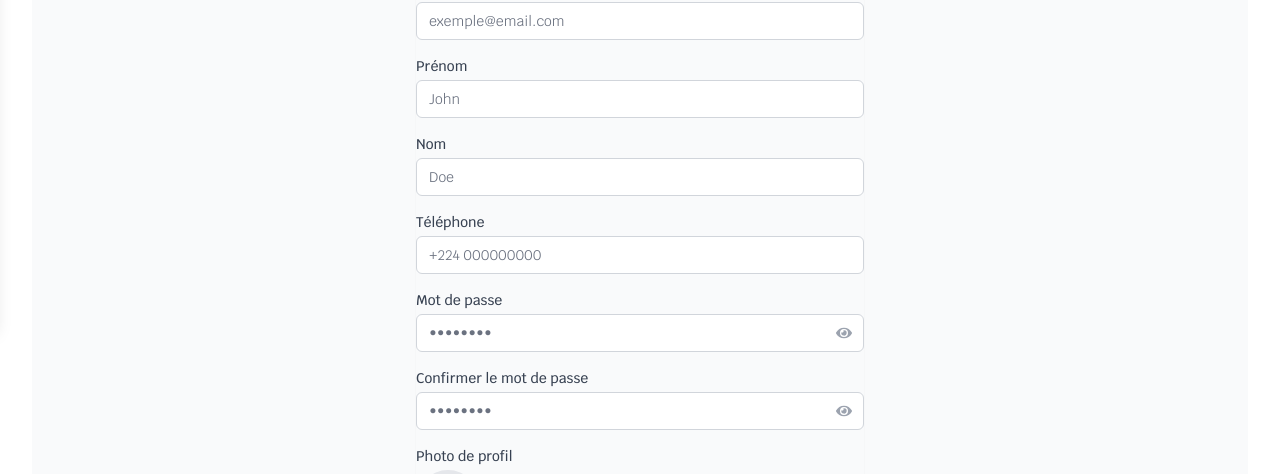
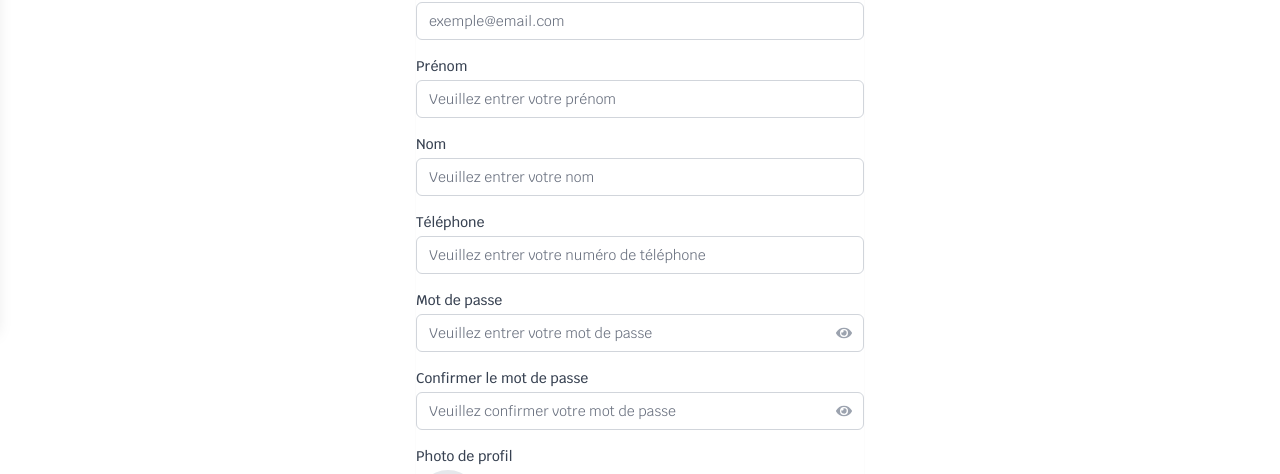
Before and after one commit to Morymirco/kambily_front, a Next.js app: page /register in a window 1280 px wide. Shown: the part 473-947 px from the top of the page. Built offline with nearby package versions, Linux system fonts and the light colour scheme; no server answers.

Commit message:
'register'

```diff
--- a/app/page.jsx
+++ b/app/page.jsx
@@ -1,6 +1,6 @@
 'use client'
+import { AnimatePresence, motion } from 'framer-motion';
 import { useEffect, useState } from 'react';
-import { motion, AnimatePresence } from 'framer-motion';
 import DesktopHome from './Components/Home/DesktopHome';
 import MobileHome from './Components/Home/MobileHome';
 
--- a/app/register/page.jsx
+++ b/app/register/page.jsx
@@ -112,7 +112,7 @@ export default function RegisterPage() {
       }
     })
     registerResponse.catch(reaseon => {
-      setError(reaseon.message);
+      setError(reaseon.request.responseText);
       setLoading(false)
     })
     registerResponse.finally(()=>{
@@ -121,10 +121,11 @@ export default function RegisterPage() {
   }; // gestion de l'evenement
 
   return (
-      <div className=" flex items-center justify-center bg-gray-50">
+      <div className="flex items-center justify-center ">
         <div className="max-w-md w-full space-y-8">
           <div>
-
+            {/* Logo - caché sur mobile, visible sur tablette et desktop */}
+            <div className="hidden md:block">
               <Image
                   src="/logot.png"
                   alt="Logo"
@@ -132,6 +133,7 @@ export default function RegisterPage() {
                   height={300}
                   className="mx-auto"
               />
+            </div>
 
             <h2 className="mt-6 text-center text-3xl font-extrabold text-gray-900">
               Créez votre compte
@@ -167,7 +169,7 @@ export default function RegisterPage() {
                     value={formData.first_name}
                     onChange={handleChange}
                     className="mt-1 appearance-none relative block w-full px-3 py-2 border border-gray-300 rounded-md placeholder-gray-500 text-gray-900 focus:outline-none focus:ring-[#048B9A] focus:border-[#048B9A] sm:text-sm"
-                    placeholder="John"
+                    placeholder="Veuillez entrer votre prénom "
                 />
               </div>
 
@@ -182,7 +184,7 @@ export default function RegisterPage() {
                     value={formData.last_name}
                     onChange={handleChange}
                     className="mt-1 appearance-none relative block w-full px-3 py-2 border border-gray-300 rounded-md placeholder-gray-500 text-gray-900 focus:outline-none focus:ring-[#048B9A] focus:border-[#048B9A] sm:text-sm"
-                    placeholder="Doe"
+                    placeholder="Veuillez entrer votre nom"
                 />
               </div>
 
@@ -197,7 +199,7 @@ export default function RegisterPage() {
                     value={formData.phone_number}
                     onChange={handleChange}
                     className="mt-1 appearance-none relative block w-full px-3 py-2 border border-gray-300 rounded-md placeholder-gray-500 text-gray-900 focus:outline-none focus:ring-[#048B9A] focus:border-[#048B9A] sm:text-sm"
-                    placeholder="+224 000000000"
+                    placeholder="Veuillez entrer votre numéro de téléphone"
                 />
               </div>
 
@@ -214,7 +216,7 @@ export default function RegisterPage() {
                       value={formData.password}
                       onChange={handleChange}
                       className="appearance-none relative block w-full px-3 py-2 border border-gray-300 rounded-md placeholder-gray-500 text-gray-900 focus:outline-none focus:ring-[#048B9A] focus:border-[#048B9A] sm:text-sm"
-                      placeholder="••••••••"
+                      placeholder="Veuillez entrer votre mot de passe"
                   />
                   <button
                       type="button"
@@ -239,7 +241,7 @@ export default function RegisterPage() {
                       value={formData.confirmPassword}
                       onChange={handleChange}
                       className="appearance-none relative block w-full px-3 py-2 border border-gray-300 rounded-md placeholder-gray-500 text-gray-900 focus:outline-none focus:ring-[#048B9A] focus:border-[#048B9A] sm:text-sm"
-                      placeholder="••••••••"
+                      placeholder="Veuillez confirmer votre mot de passe"
                   />
                   <button
                       type="button"
--- a/next.config.ts
+++ b/next.config.ts
@@ -5,6 +5,7 @@ const nextConfig = {
       {
         protocol: 'https',
         hostname: 'kambily.ddns.net',
+
         port: '',
         pathname: '/media/**',
       },
```
Lines whose indentation alone changed are shown as unchanged.
